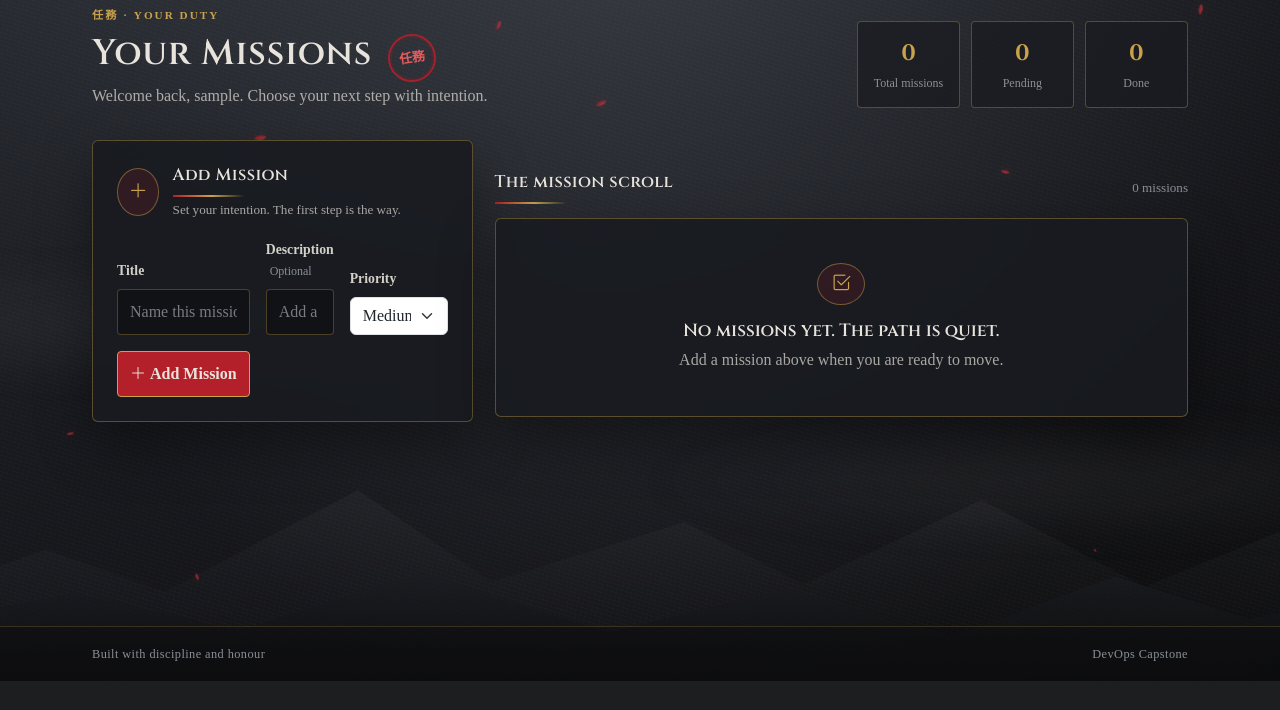
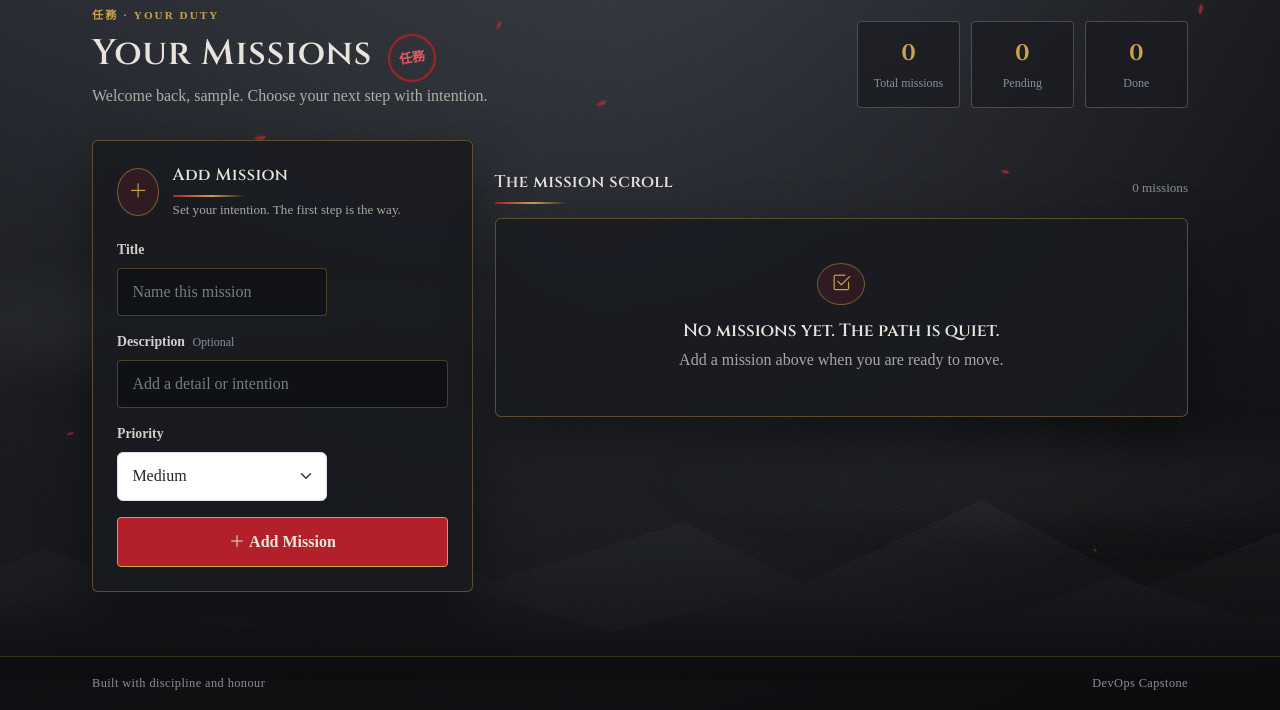
Before and after one commit to MohitGoel109/Devops-capstone-taskmanager, a Flask app: page /tasks in a window 1280 px wide. Shown: the part 119-829 px from the top of the page. Before the commit the page ends 800 px from the top, so only its background shows below. Run offline with Flask 3, Linux system fonts and the light colour scheme; the visitor is signed in with stand-in values (Sample User, id 1).

Commit message:
Update style.css

```diff
--- a/app/static/css/style.css
+++ b/app/static/css/style.css
@@ -1904,3 +1904,53 @@ body {
 .priority-medium { color: #c9a24b; border-color: #c9a24b; }
 .priority-low { color: #5fb98a; border-color: #3f8f66; }
 .add-task-fields { flex-wrap: wrap; }
+/* ---- Add Mission form: clean stacked layout ---- */
+.add-task-card .add-task-fields {
+  display: grid;
+  grid-template-columns: 1fr;
+  gap: 1rem;
+  align-items: stretch;
+}
+
+.add-task-card .add-task-fields > div {
+  min-width: 0;
+  width: 100%;
+}
+
+.add-task-card .form-control,
+.add-task-card .form-select {
+  width: 100%;
+  min-width: 0;
+  padding: 0.7rem 0.9rem;
+  font-size: 1rem;
+}
+
+.add-task-card .form-label {
+  display: block;
+  margin-bottom: 0.35rem;
+}
+
+.add-task-card .add-task-button {
+  width: 100%;
+  padding: 0.75rem 1rem;
+  white-space: nowrap;
+}
+
+/* Title and priority side by side on wide screens, description full width */
+@media (min-width: 992px) {
+  .add-task-card .add-task-fields {
+    grid-template-columns: 2fr 1fr;
+  }
+  .add-task-card .add-task-fields > div:nth-child(2),
+  .add-task-card .add-task-button {
+    grid-column: 1 / -1;
+  }
+}
+
+/* Give the form card more room next to the mission list */
+@media (min-width: 992px) {
+  .mission-workspace {
+    grid-template-columns: minmax(380px, 440px) 1fr;
+    gap: 1.5rem;
+  }
+}
```
